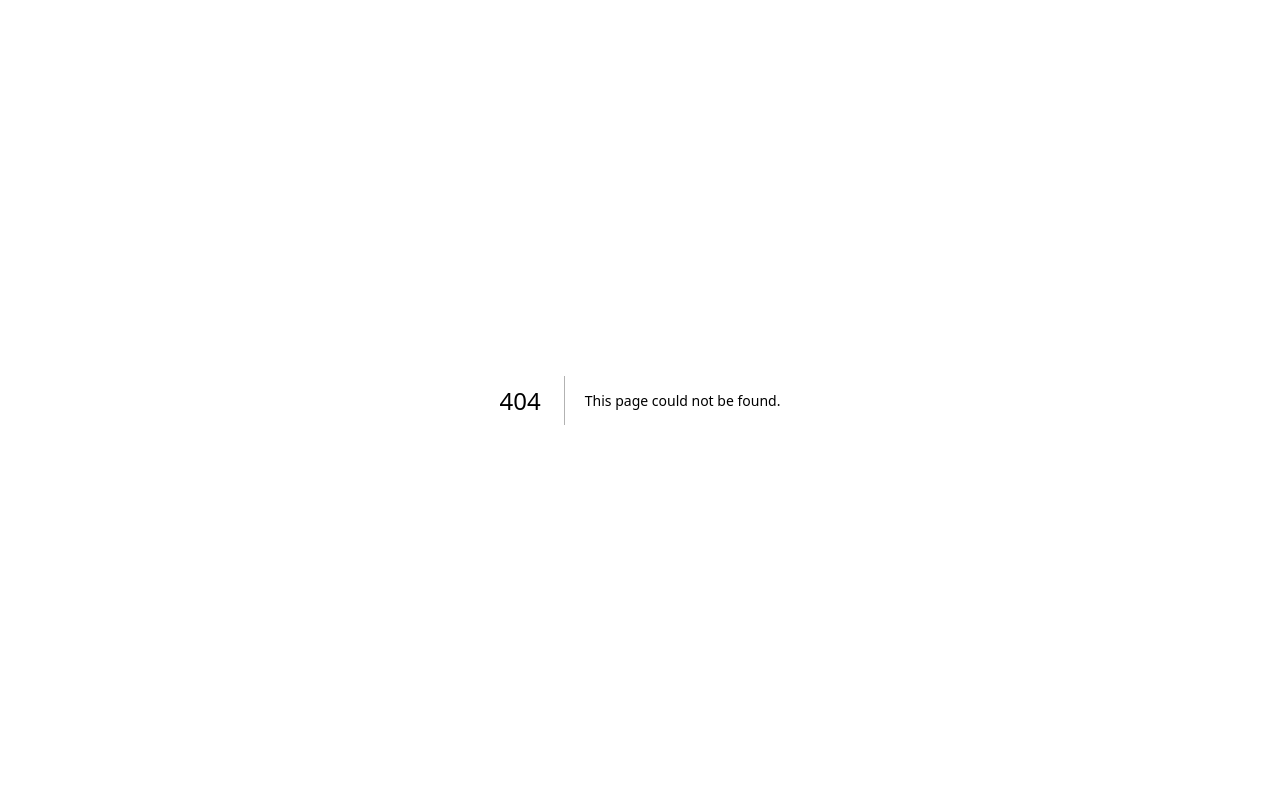
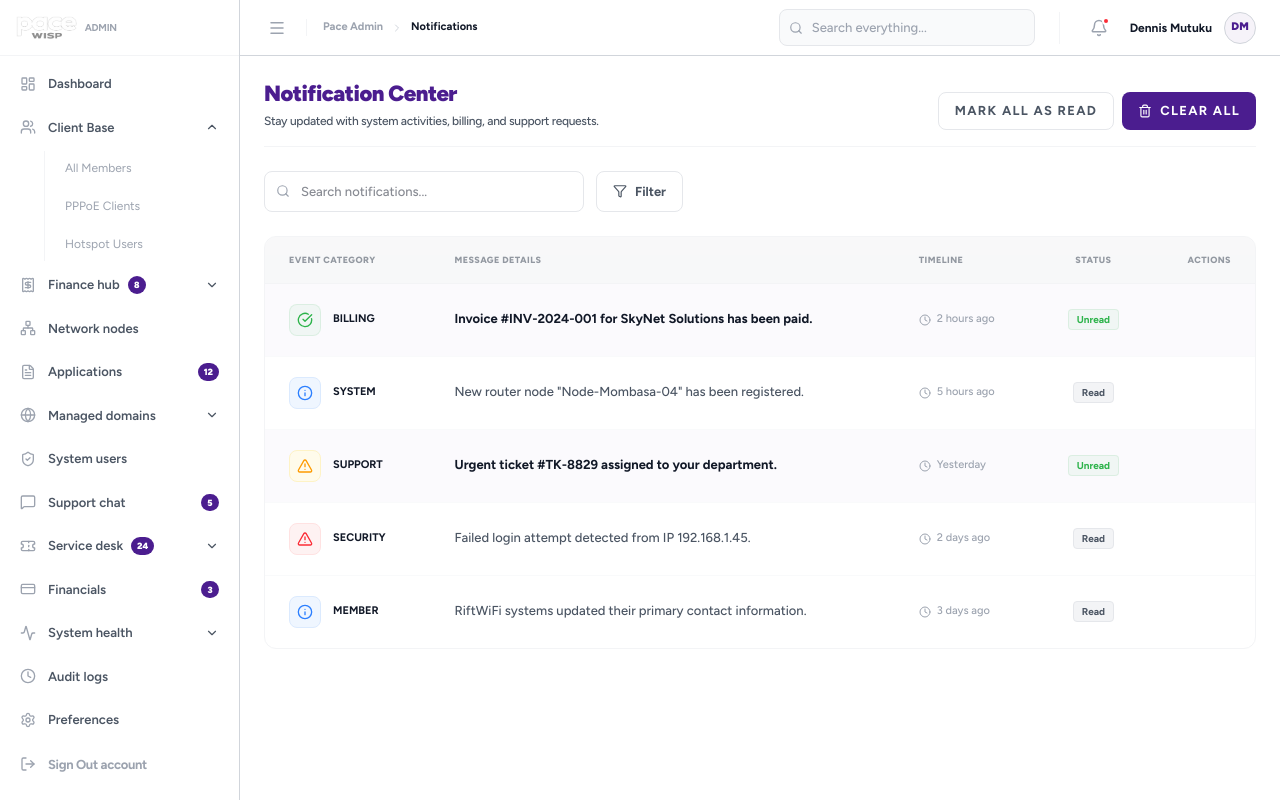
Before and after one commit to dennismutuku2005/pacewebsite, a Next.js app in the folder paceadmin/: page /dashboard/notifications in a window 1280 px wide. Before the commit this address had no page. Built offline with nearby package versions, Linux system fonts and the light colour scheme.

Commit message:
Auto-update:

```diff
--- /dev/null
+++ b/paceadmin/src/app/dashboard/notifications/page.js
@@ -0,0 +1,178 @@
+"use client"
+
+import React, { useState, useEffect } from 'react'
+import { Bell, Search, Filter, Trash2, CheckCircle, Info, AlertTriangle, MoreHorizontal, Clock } from 'lucide-react'
+import { cn } from '@/lib/utils'
+import { Badge } from '@/components/Badge'
+import { Skeleton } from '@/components/Skeleton'
+
+export default function NotificationsPage() {
+    const [isLoading, setIsLoading] = useState(true)
+
+    const notifications = [
+        {
+            id: 'NOT-001',
+            category: 'Billing',
+            message: 'Invoice #INV-2024-001 for SkyNet Solutions has been paid.',
+            time: '2 hours ago',
+            status: 'Unread',
+            type: 'success'
+        },
+        {
+            id: 'NOT-002',
+            category: 'System',
+            message: 'New router node "Node-Mombasa-04" has been registered.',
+            time: '5 hours ago',
+            status: 'Read',
+            type: 'info'
+        },
+        {
+            id: 'NOT-003',
+            category: 'Support',
+            message: 'Urgent ticket #TK-8829 assigned to your department.',
+            time: 'Yesterday',
+            status: 'Unread',
+            type: 'warning'
+        },
+        {
+            id: 'NOT-004',
+            category: 'Security',
+            message: 'Failed login attempt detected from IP 192.168.1.45.',
+            time: '2 days ago',
+            status: 'Read',
+            type: 'error'
+        },
+        {
+            id: 'NOT-005',
+            category: 'Member',
+            message: 'RiftWiFi systems updated their primary contact information.',
+            time: '3 days ago',
+            status: 'Read',
+            type: 'info'
+        }
+    ]
+
+    useEffect(() => {
+        const timer = setTimeout(() => setIsLoading(false), 800)
+        return () => clearTimeout(timer)
+    }, [])
+
+    const getIcon = (type) => {
+        switch (type) {
+            case 'success': return <CheckCircle size={16} className="text-pace-green" />
+            case 'warning': return <AlertTriangle size={16} className="text-amber-500" />
+            case 'error': return <AlertTriangle size={16} className="text-red-500" />
+            default: return <Info size={16} className="text-blue-500" />
+        }
+    }
+
+    const getStatusVariant = (status) => {
+        return status === 'Unread' ? 'success' : 'default'
+    }
+
+    return (
+        <div className="space-y-6 font-figtree">
+            {/* Page Header */}
+            <div className="flex flex-col sm:flex-row sm:items-end justify-between gap-4 border-b border-gray-100 pb-4">
+                <div>
+                    <h1 className="text-[22px] font-black text-admin-value leading-tight tracking-tight text-pace-purple">Notification Center</h1>
+                    <p className="text-[12px] text-admin-label mt-1 font-medium tracking-tight">Stay updated with system activities, billing, and support requests.</p>
+                </div>
+                <div className="flex gap-2">
+                    <button className="px-4 py-2 border border-gray-200 text-admin-label rounded-lg text-[11px] font-bold hover:bg-gray-50 transition-all uppercase tracking-widest shadow-sm">
+                        Mark all as read
+                    </button>
+                    <button className="px-4 py-2 bg-pace-purple text-white rounded-lg text-[11px] font-bold hover:bg-[#3d1a75] transition-all uppercase tracking-widest shadow-md flex items-center gap-2">
+                        <Trash2 size={14} />
+                        Clear all
+                    </button>
+                </div>
+            </div>
+
+            {/* Control Bar */}
+            <div className="flex flex-col md:flex-row items-center gap-3">
+                <div className="relative w-full md:w-80">
+                    <Search className="absolute left-3 top-1/2 -translate-y-1/2 text-admin-dim" size={14} />
+                    <input
+                        type="text"
+                        placeholder="Search notifications..."
+                        className="w-full pl-9 pr-3 py-2.5 rounded-lg border border-gray-200 bg-white focus:ring-1 focus:ring-pace-purple/10 focus:border-pace-purple outline-none text-[12px] font-medium text-admin-value shadow-sm"
+                    />
+                </div>
+                <div className="flex gap-2">
+                    <button className="flex items-center gap-2 px-4 py-2.5 border border-gray-200 text-admin-label rounded-lg hover:border-pace-purple hover:text-pace-purple transition-all bg-white text-[11px] font-bold">
+                        <Filter size={14} /> Filter
+                    </button>
+                </div>
+            </div>
+
+            {/* Notifications Table */}
+            <div className="border border-gray-100 rounded-xl overflow-hidden bg-white shadow-sm">
+                <div className="overflow-x-auto">
+                    <table className="w-full text-left text-[12px] whitespace-nowrap border-collapse">
+                        <thead>
+                            <tr className="bg-gray-50 border-b border-gray-100 font-bold text-admin-label uppercase tracking-widest text-[9px] opacity-60">
+                                <th className="px-6 py-4">Event Category</th>
+                                <th className="px-6 py-4">Message Details</th>
+                                <th className="px-6 py-4">Timeline</th>
+                                <th className="px-6 py-4 text-center">Status</th>
+                                <th className="px-6 py-4 text-right">Actions</th>
+                            </tr>
+                        </thead>
+                        <tbody className="divide-y divide-gray-50">
+                            {isLoading ? (
+                                [...Array(5)].map((_, i) => (
+                                    <tr key={i}>
+                                        <td className="px-6 py-5"><Skeleton className="h-4 w-24" /></td>
+                                        <td className="px-6 py-5"><Skeleton className="h-4 w-64" /></td>
+                                        <td className="px-6 py-5"><Skeleton className="h-4 w-20" /></td>
+                                        <td className="px-6 py-5 text-center"><Skeleton className="h-4 w-16 mx-auto" /></td>
+                                        <td className="px-6 py-5 text-right"><Skeleton className="h-8 w-8 ml-auto" /></td>
+                                    </tr>
+                                ))
+                            ) : (
+                                notifications.map((notif) => (
+                                    <tr key={notif.id} className={cn("hover:bg-gray-50/50 transition-colors group", notif.status === 'Unread' ? "bg-pace-purple/[0.02]" : "")}>
+                                        <td className="px-6 py-5">
+                                            <div className="flex items-center gap-3">
+                                                <div className={cn(
+                                                    "w-8 h-8 rounded-lg flex items-center justify-center border",
+                                                    notif.type === 'success' ? "bg-pace-green/5 border-pace-green/10" :
+                                                        notif.type === 'warning' ? "bg-amber-50 border-amber-100" :
+                                                            notif.type === 'error' ? "bg-red-50 border-red-100" :
+                                                                "bg-blue-50 border-blue-100"
+                                                )}>
+                                                    {getIcon(notif.type)}
+                                                </div>
+                                                <span className="font-bold text-admin-value uppercase text-[11px]">{notif.category}</span>
+                                            </div>
+                                        </td>
+                                        <td className="px-6 py-5">
+                                            <p className={cn("text-[13px] font-medium leading-tight", notif.status === 'Unread' ? "text-admin-value font-bold" : "text-admin-label")}>
+                                                {notif.message}
+                                            </p>
+                                        </td>
+                                        <td className="px-6 py-5">
+                                            <div className="flex items-center gap-1.5 text-admin-dim">
+                                                <Clock size={12} />
+                                                <span className="text-[11px] font-medium">{notif.time}</span>
+                                            </div>
+                                        </td>
+                                        <td className="px-6 py-5 text-center">
+                                            <Badge variant={getStatusVariant(notif.status)}>{notif.status}</Badge>
+                                        </td>
+                                        <td className="px-6 py-5 text-right">
+                                            <button className="p-2 text-admin-dim hover:text-admin-value hover:bg-gray-50 rounded-lg transition-all opacity-0 group-hover:opacity-100">
+                                                <MoreHorizontal size={16} />
+                                            </button>
+                                        </td>
+                                    </tr>
+                                ))
+                            )}
+                        </tbody>
+                    </table>
+                </div>
+            </div>
+        </div>
+    )
+}
```
